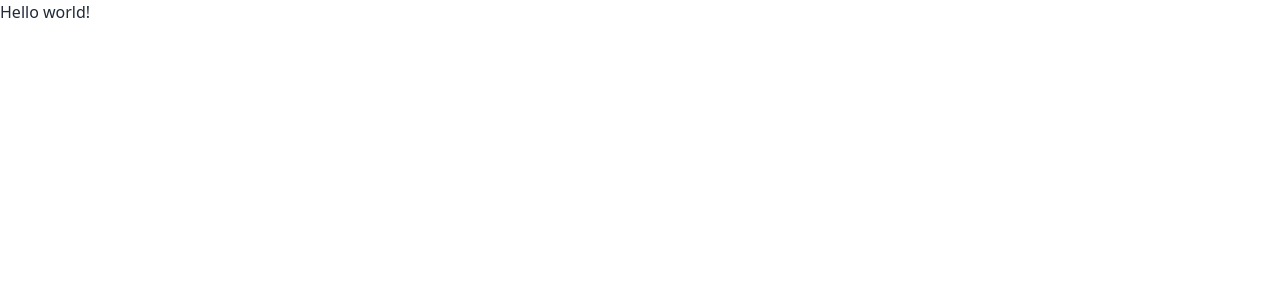
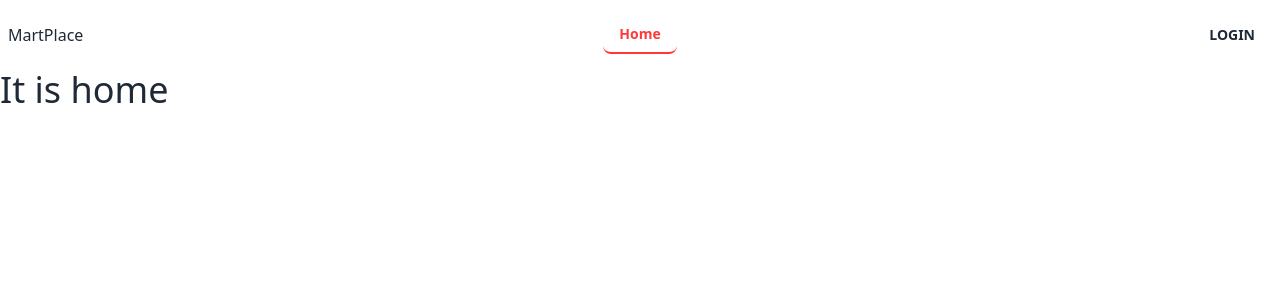
Before and after one commit to Kj-RahiL/mart-place-client, a React (Vite) app: page / in a window 1280 px wide. Shown: the top 300 px of the page. Built offline with nearby package versions, Linux system fonts and the light colour scheme.

Commit message:
added navbar

```diff
--- a/package.json
+++ b/package.json
@@ -14,6 +14,7 @@
     "match-sorter": "^6.3.1",
     "react": "^18.2.0",
     "react-dom": "^18.2.0",
+    "react-icons": "^4.11.0",
     "react-router-dom": "^6.18.0",
     "sort-by": "^1.2.0"
   },
--- /dev/null
+++ b/src/Components/Pages/register/SignUp.jsx
@@ -0,0 +1,11 @@
+
+
+const SignUp = () => {
+    return (
+        <div>
+
+        </div>
+    );
+};
+
+export default SignUp;
--- a/src/Components/Shared/Navbar.jsx
+++ b/src/Components/Shared/Navbar.jsx
@@ -1,9 +1,80 @@
+import { Link, NavLink } from "react-router-dom";
+// import logo from '../../assets/logo.png'
+// import { useContext } from "react";
+// import { AuthContext } from "../../Providers/AuthProvider";
+// import { toast } from "react-toastify";
 
 
 const Navbar = () => {
+    // const {user, logOut} = useContext(AuthContext)
+    // // console.log('navbar photo' ,user?.photoURL,user?.displayName )
+    // const handleSignOut = () => {
+    //     logOut()
+    //         .then(() => {
+    //             console.log('sign out successfully')
+    //            toast.success('Sign Out successfully!')
+    //         })
+    //         .catch(error => {
+    //             console.error(error.message)
+    //         })
+    // }
+
+    const link = <>
+        <li><NavLink to="/"
+            style={({ isActive }) => {
+                return {
+                    color: isActive? '#ff3837' : '',
+                    borderBottom: isActive ? "2px solid #ff3837" : "black",
+                    fontWeight: isActive ? "bold" : "",
+                    background: isActive ? "none" : '',
+
+                };
+            }}
+
+        >Home</NavLink></li>
+
+
+    </>
     return (
-        <div>
+        <div className="navbar bg-base-100">
+            <div className="navbar-start">
+                <div className="dropdown">
+                    <label tabIndex={0} className="btn btn-ghost lg:hidden">
+                        <svg xmlns="http://www.w3.org/2000/svg" className="h-5 w-5" fill="none" viewBox="0 0 24 24" stroke="currentColor"><path strokeLinecap="round" strokeLinejoin="round" strokeWidth="2" d="M4 6h16M4 12h8m-8 6h16" /></svg>
+                    </label>
+                    <ul tabIndex={0} className="menu menu-sm dropdown-content mt-3 z-[1] p-2 shadow bg-base-100 rounded-box w-52">
+                        {link}
+                    </ul>
+                </div>
+               <Link to='/' className=""><h2>MartPlace</h2></Link>
+            </div>
+            <div className="navbar-center hidden lg:flex">
+                <ul className="menu menu-horizontal px-1">
+                    {link}
+                </ul>
+            </div>
+            <div className="navbar-end">
+                {/* <div className=" ">
 
+                        {
+                            user ? <div className="flex flex-col space-y-1" >
+                                <img className="w-8 rounded-full" src={user?.photoURL} alt="" />
+                                <h2 className="text-sm font-light">{user?.displayName} </h2>
+
+                            </div>
+                            : ''
+
+                        }
+
+                </div>
+                {
+                    user ?
+                        <button onClick={handleSignOut} className="btn btn-ghost">SignOut</button>
+                        :
+                        <Link to='/login' className="btn btn-ghost">Login</Link>
+                } */}
+                <Link to='/signIn' className="btn btn-ghost">Login</Link>
+            </div>
         </div>
     );
 };
--- a/src/Layouts/Root.jsx
+++ b/src/Layouts/Root.jsx
@@ -1,10 +1,16 @@
 import { Outlet } from "react-router-dom";
+import Navbar from "../Components/Shared/Navbar";
 
 
 const Root = () => {
     return (
-        <div>
-            <Outlet></Outlet>
+        <div >
+
+            <div className="max-w-7xl mx-auto">
+                <Navbar></Navbar>
+                <Outlet></Outlet>
+            </div>
+
         </div>
     );
 };
```
Also changed, not shown: src/routes/router.jsx (+20 -1 lines), src/Components/Pages/register/SignIn.jsx (added), 1 other file (tests, documents, lock files or other folders).
